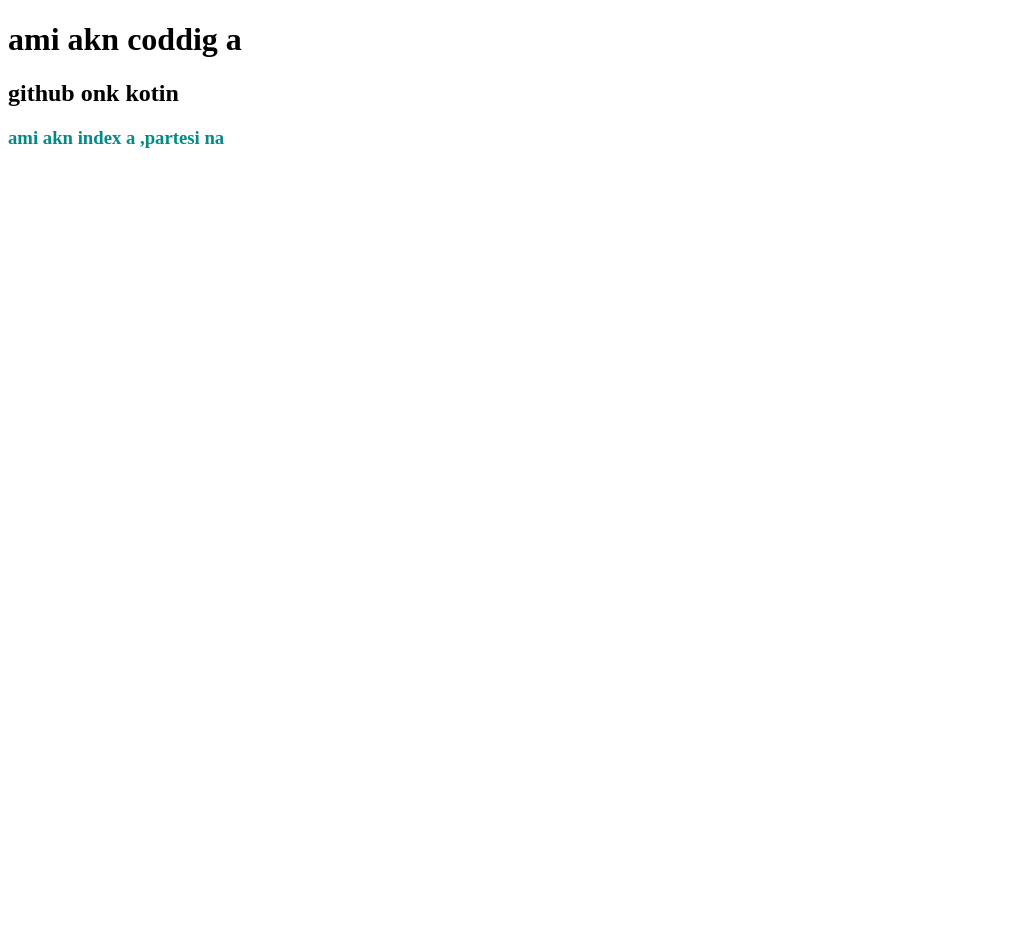
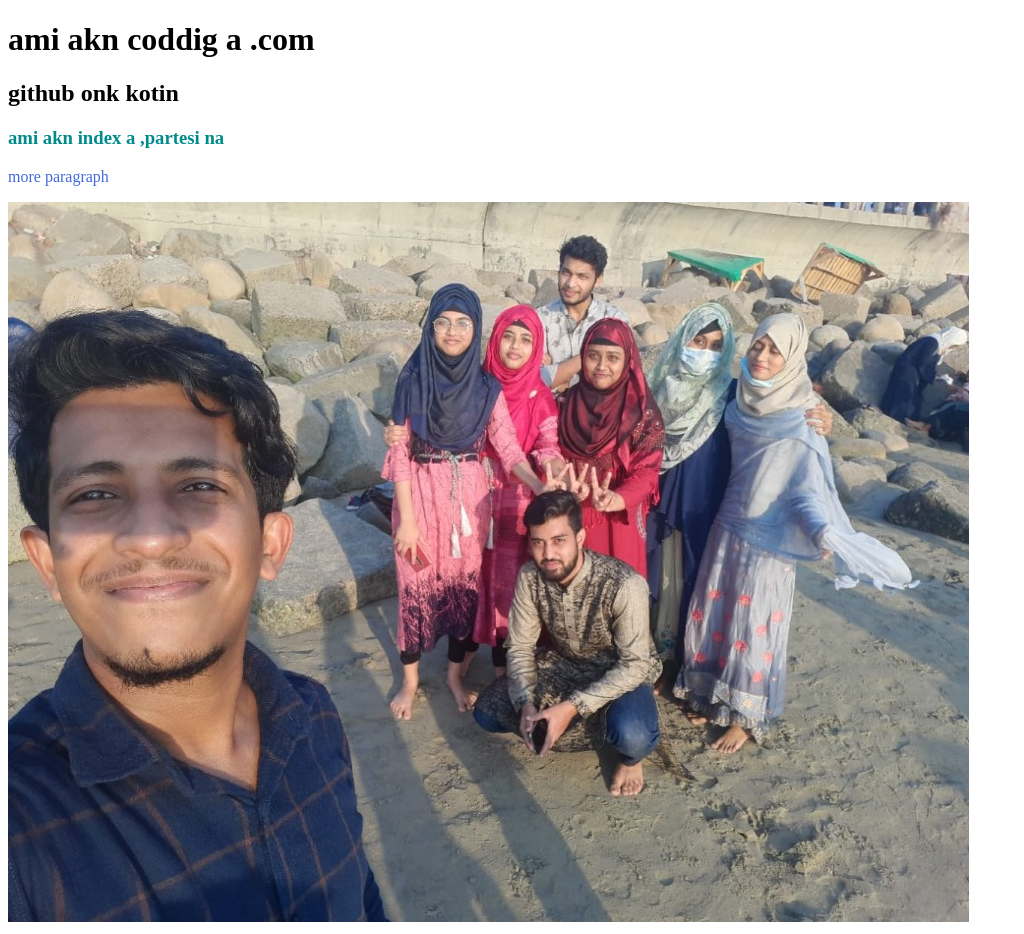
Before and after one commit to Bishu-das/my-second-repo, a plain HTML site: page index.html in a window 1280 px wide. Shown: the whole page, without its empty margins (0-1024 px from the left). Before the commit the page ends 800 px from the top, so only its background shows below. Drawn offline with Linux system fonts and the light colour scheme.

Commit message:
image added

```diff
--- a/index.html
+++ b/index.html
@@ -8,8 +8,10 @@
     <link rel="stylesheet" href="style.css">
 </head>
 <body>
-    <h1>ami akn coddig a</h1>
+    <h1>ami akn coddig a .com</h1>
     <h2>github onk kotin </h2>
     <h3>ami akn index a ,partesi na</h3>
+    <p>more paragraph</p>
+    <img src="friends.jpg" alt="">
 </body>
 </html>
```
Also changed, not shown: friends.jpg (added), partner.jpg (added), 1 other file.
